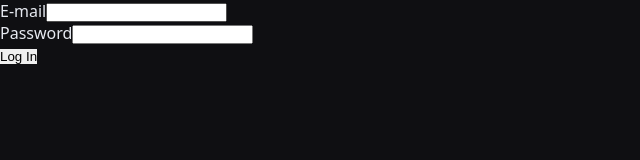
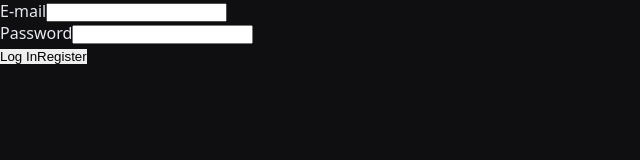
Before and after one commit to Aurora-Fintech/moneyguard, a React (Vite) app: page /login in a window 1280 px wide. Shown: the top 160 px of the page, without its empty margins (0-640 px from the left). Built offline with nearby package versions, Linux system fonts and the light colour scheme.

Commit message:
feat: add navigation links to LoginForm and RegistrationForm for user flow enhancement

```diff
--- a/src/components/auth/LoginForm/LoginForm.jsx
+++ b/src/components/auth/LoginForm/LoginForm.jsx
@@ -9,7 +9,7 @@
 } from "../../../features/auth/authSelectors";
 import { logIn } from "../../../features/auth/authOperations";
 import { useId } from "react";
-import { useNavigate } from "react-router-dom";
+import { useNavigate, Link } from "react-router-dom";
 
 // Validasyon Şeması
 const loginSchema = Yup.object().shape({
@@ -74,6 +74,9 @@
       {authError && <p style={{ color: "red" }}>{authError}</p>}
 
       <button type="submit">{isLoading ? "Loading..." : "Log In"}</button>
+      <Link to="/register">
+        <button type="button">Register</button>
+      </Link>
     </form>
   );
 };
--- a/src/components/auth/RegistrationForm/RegistrationForm.jsx
+++ b/src/components/auth/RegistrationForm/RegistrationForm.jsx
@@ -9,6 +9,7 @@
   selectAuthError,
 } from "../../../features/auth/authSelectors";
 import { register as registerUser } from "../../../features/auth/authOperations";
+import { Link } from "react-router-dom";
 
 const registerSchema = Yup.object().shape({
   username: Yup.string().required("Required"),
@@ -102,6 +103,9 @@
       <button type="submit" disabled={isLoading}>
         {isLoading ? "Loading..." : "Register"}
       </button>
+      <Link to="/login">
+        <button type="button">Log In</button>
+      </Link>
     </form>
   );
 };
```
